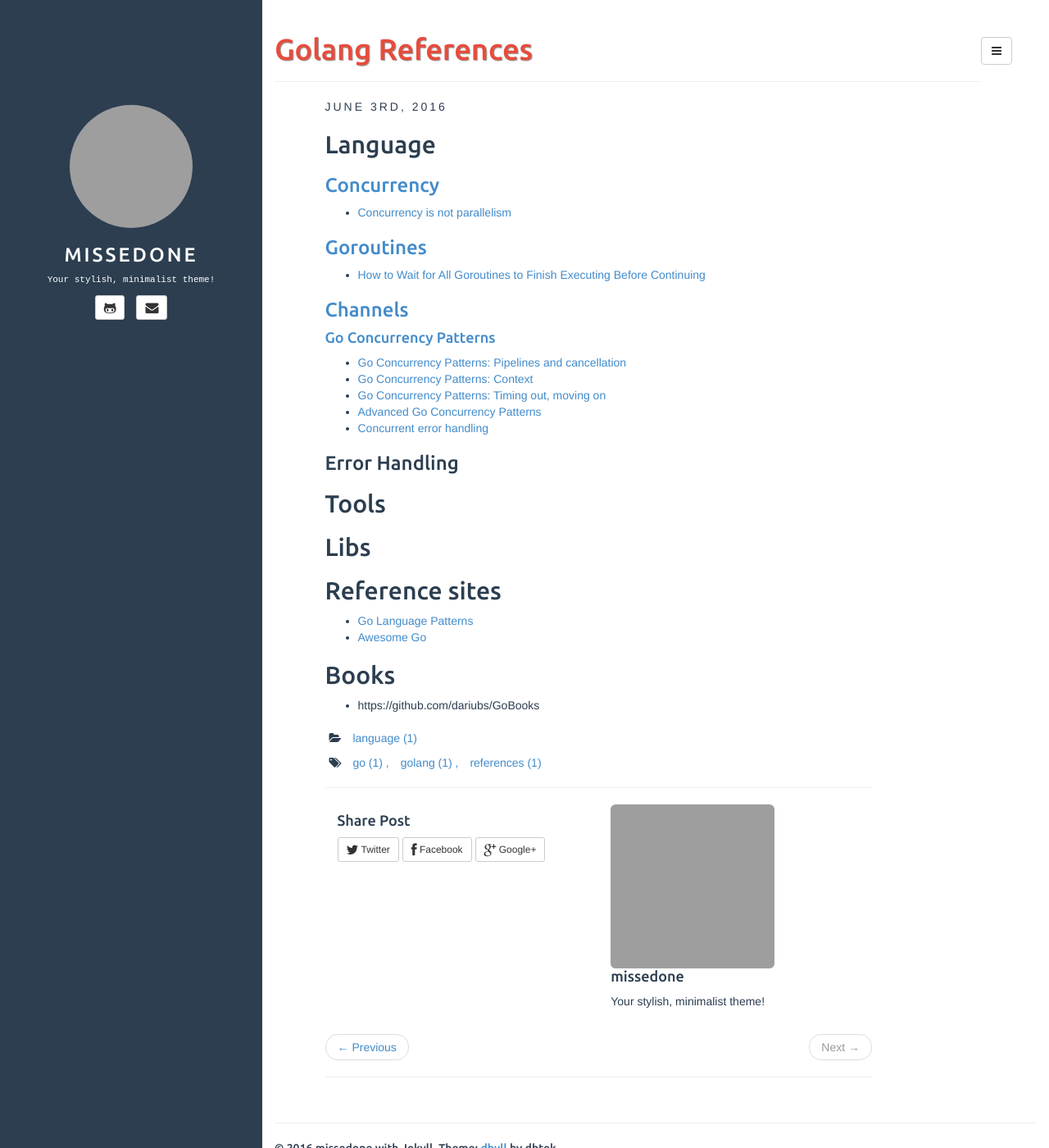
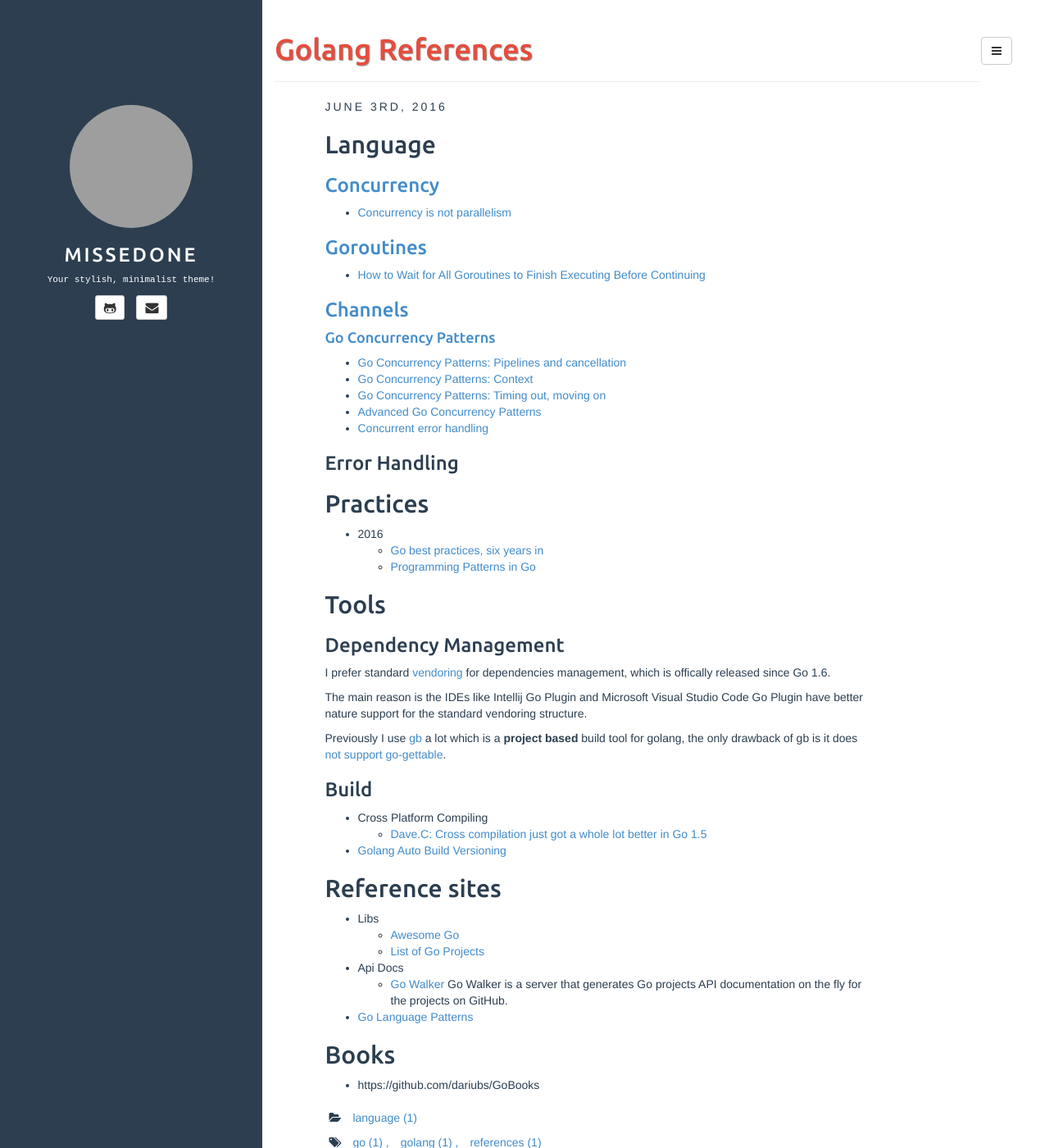
Before and after one commit to missedone/missedone.github.io, a Jekyll site: the page built from _posts/2016-06-03-Golang-References.md, in a window 1280 px wide and 1400 px high. Shown: the whole window at 82% size. Built offline with Jekyll 4.4.1, drawn with Linux system fonts in a browser that asks for light colours; grey boxes are pictures that could not be loaded.

Commit message:
add 'practices', 'dependency management' section

```diff
--- a/_posts/2016-06-03-Golang-References.md
+++ b/_posts/2016-06-03-Golang-References.md
@@ -28,14 +28,40 @@ description: the collection of Golang relate articles.
 
 ### Error Handling
 
+## Practices
+
+* 2016
+  * [Go best practices, six years in](https://peter.bourgon.org/go-best-practices-2016/)
+  * [Programming Patterns in Go](https://www.infoq.com/news/2016/03/go-patterns)
+
 ## Tools
 
-## Libs
+### Dependency Management
+
+I prefer standard [vendoring](https://docs.google.com/document/d/1Bz5-UB7g2uPBdOx-rw5t9MxJwkfpx90cqG9AFL0JAYo/edit) for
+dependencies management, which is offically released since Go 1.6.
+
+The main reason is the IDEs like Intellij Go Plugin and Microsoft Visual Studio Code Go Plugin have better nature support
+for the standard vendoring structure.
+
+Previously I use [gb](https://getgb.io) a lot which is a **project based** build tool for golang, the only drawback of gb
+is it does [not support go-gettable](https://github.com/constabulary/gb/issues/284).
+
+### Build
+
+* Cross Platform Compiling
+  * [Dave.C: Cross compilation just got a whole lot better in Go 1.5](http://dave.cheney.net/2015/03/03/cross-compilation-just-got-a-whole-lot-better-in-go-1-5)
+* [Golang Auto Build Versioning](http://www.atatus.com/blog/golang-auto-build-versioning/)
 
 ## Reference sites
 
+* Libs
+  * [Awesome Go](http://awesome-go.com)
+  * [List of Go Projects](https://github.com/golang/go/wiki/Projects)
+* Api Docs
+  * [Go Walker](https://gowalker.org)
+    Go Walker is a server that generates Go projects API documentation on the fly for the projects on GitHub.
 * [Go Language Patterns](http://www.golangpatterns.info/)
-* [Awesome Go](http://awesome-go.com)
 
 ## Books
 
```
